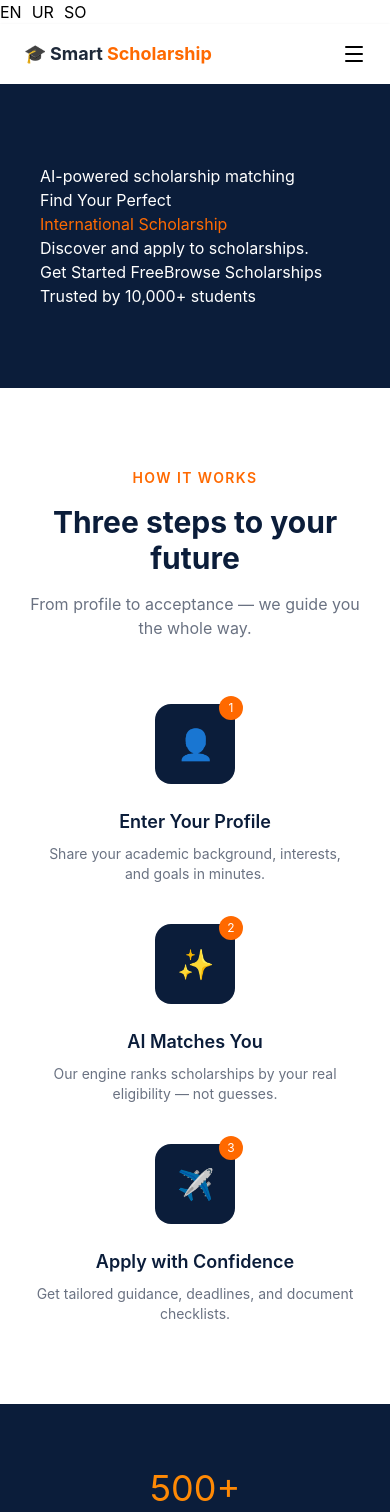
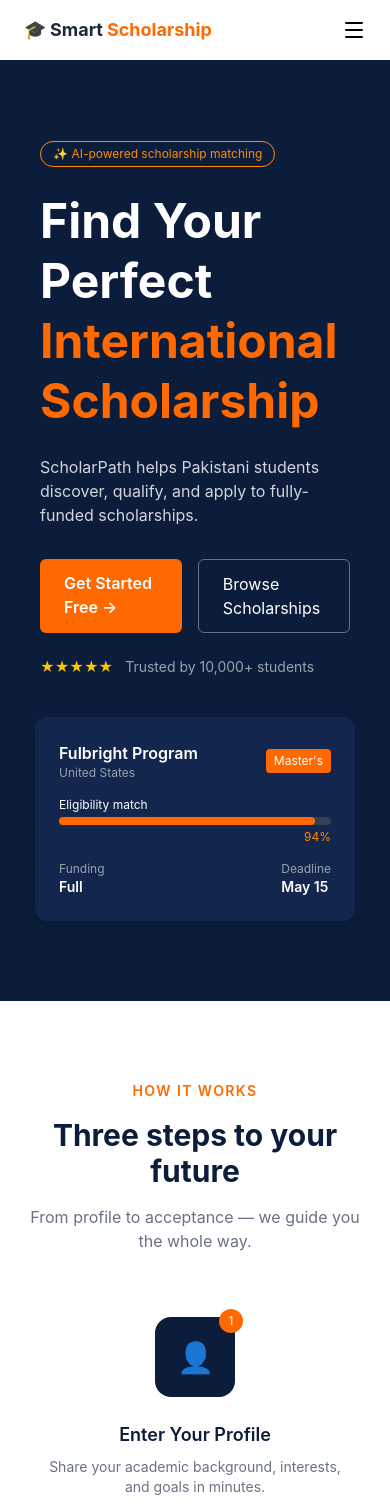
Before and after one commit to mmunir439/smart-scholarship-finder-frontend, a Next.js app: page / in a window 390 px wide. Shown: the top 1512 px of the page. Built offline with nearby package versions, Linux system fonts and the light colour scheme; no server answers.

Commit message:
language switcher is working perfectly now

```diff
--- a/public/locales/en/common.json
+++ /dev/null
@@ -1,7 +0,0 @@
-{
-  "nav.home": "Home",
-  "nav.about": "About",
-  "nav.contact": "Contact",
-  "hero.title": "Welcome to our website",
-  "login": "Login"
-}
--- a/public/locales/so/common.json
+++ /dev/null
@@ -1,7 +0,0 @@
-{
-  "nav.home": "Bogga Hore",
-  "nav.about": "Ku Saabsan",
-  "nav.contact": "La Xiriir",
-  "hero.title": "Ku soo dhawoow website-keena",
-  "login": "Gal"
-}
--- a/public/locales/ur/common.json
+++ /dev/null
@@ -1,7 +0,0 @@
-{
-  "nav.home": "ہوم",
-  "nav.about": "کے بارے میں",
-  "nav.contact": "رابطہ کریں",
-  "hero.title": "ہماری ویب سائٹ میں خوش آمدید",
-  "login": "لاگ ان"
-}
--- a/src/app/about/page.jsx
+++ b/src/app/about/page.jsx
@@ -18,7 +18,7 @@ export default function AboutPage() {
     const team = [
         {
             name: "Muhammad Munir",
-            image: "/munir.jpeg",
+            image: "/munir.png",
         },
         {
             name: "Diini Isaq Farah",
--- a/src/app/layout.js
+++ b/src/app/layout.js
@@ -1,15 +1,11 @@
 "use client";
 import "./globals.css";
 import "../i18n";
-import LanguageSwitcher from "../components/LanguageSwitcher";
 export default function RootLayout({ children }) {
   return (
     <html>
       <title>Smart Scholarhip Guidance System</title>
-      <body>
-        <LanguageSwitcher />
-        {children}
-      </body>
+      <body>{children}</body>
     </html>
   );
 }
--- a/src/components/Hero.jsx
+++ b/src/components/Hero.jsx
@@ -7,24 +7,109 @@ export default function Hero() {
     const { t } = useTranslation();
 
     return (
-        <section className="bg-[#0b1d3a] text-white px-10 py-20">
+        <section className="bg-[#0b1d3a] text-white px-10 py-20 flex flex-col md:flex-row items-center justify-between">
 
-            <p>{t("hero.badge")}</p>
+            {/* LEFT SIDE */}
+            <div className="max-w-xl">
 
-            <h1>
-                {t("hero.title")}
-                <span className="text-orange-500 block">
-                    {t("hero.highlight")}
-                </span>
-            </h1>
+                {/* Badge */}
+                <div className="inline-block border border-orange-400 text-orange-400 text-xs px-3 py-1 rounded-full mb-6">
+                    ✨ {t("hero.badge")}
+                </div>
 
-            <p>{t("hero.desc")}</p>
+                {/* Heading */}
+                <h1 className="text-5xl font-bold leading-tight mb-6">
+                    {t("hero.title")}{" "}
+                    <span className="text-orange-500 block">
+                        {t("hero.highlight")}
+                    </span>
+                </h1>
 
-            <Link href="/register">{t("hero.start")}</Link>
-            <Link href="/scholarships">{t("hero.browse")}</Link>
+                {/* Description */}
+                <p className="text-gray-300 mb-8">
+                    {t("hero.desc")}
+                </p>
 
-            <p>{t("hero.trust")}</p>
+                {/* Buttons */}
+                <div className="flex gap-4 mb-6">
+                    <Link
+                        href="/register"
+                        className="bg-orange-500 hover:bg-orange-600 px-6 py-3 rounded-md font-semibold"
+                    >
+                        {t("hero.start")} →
+                    </Link>
 
+                    <Link
+                        href="/scholarships"
+                        className="border border-gray-500 px-6 py-3 rounded-md hover:border-white"
+                    >
+                        {t("hero.browse")}
+                    </Link>
+                </div>
+
+                {/* Rating */}
+                <div className="flex items-center gap-3 text-sm text-gray-400">
+                    <span className="text-yellow-400">★★★★★</span>
+                    <span>{t("hero.trust")}</span>
+                </div>
+            </div>
+
+            {/* RIGHT SIDE CARD */}
+            <div className="mt-10 md:mt-0 bg-[#13264d] p-6 rounded-xl shadow-lg w-[320px]">
+
+                {/* Title */}
+                <div className="flex justify-between items-center mb-4">
+                    <div>
+                        <h3 className="font-semibold">
+                            {t("hero.card_title")}
+                        </h3>
+                        <p className="text-xs text-gray-400">
+                            {t("hero.card_country")}
+                        </p>
+                    </div>
+
+                    <span className="text-xs bg-orange-500 px-2 py-1 rounded">
+                        {t("hero.card_degree")}
+                    </span>
+                </div>
+
+                {/* Progress */}
+                <div className="mb-4">
+                    <p className="text-xs mb-1">
+                        {t("hero.card_match")}
+                    </p>
+
+                    <div className="w-full bg-gray-700 h-2 rounded">
+                        <div className="bg-orange-500 h-2 rounded w-[94%]"></div>
+                    </div>
+
+                    <p className="text-right text-xs mt-1 text-orange-400">
+                        94%
+                    </p>
+                </div>
+
+                {/* Info */}
+                <div className="flex justify-between text-sm">
+                    <div>
+                        <p className="text-gray-400 text-xs">
+                            {t("hero.card_funding")}
+                        </p>
+                        <p className="font-semibold">
+                            {t("hero.card_funding_value")}
+                        </p>
+                    </div>
+
+                    <div>
+                        <p className="text-gray-400 text-xs">
+                            {t("hero.card_deadline")}
+                        </p>
+                        <p className="font-semibold">
+                            {t("hero.card_deadline_value")}
+                        </p>
+                    </div>
+                </div>
+
+            </div>
         </section>
     );
 }
--- a/src/components/LanguageSwitcher.js
+++ b/src/components/LanguageSwitcher.js
@@ -4,10 +4,14 @@ import i18n from "i18next";
 
 export default function LanguageSwitcher() {
   return (
-    <div style={{ display: "flex", gap: "10px" }}>
-      <button onClick={() => i18n.changeLanguage("en")}>EN</button>
-      <button onClick={() => i18n.changeLanguage("ur")}>UR</button>
-      <button onClick={() => i18n.changeLanguage("so")}>SO</button>
-    </div>
+    <select
+      onChange={(e) => i18n.changeLanguage(e.target.value)}
+      defaultValue={i18n.language}
+      className="border rounded px-2 py-1 text-sm cursor-pointer"
+    >
+      <option value="en">EN</option>
+      <option value="ur">UR</option>
+      <option value="so">SO</option>
+    </select>
   );
 }
--- a/src/locales/en.json
+++ b/src/locales/en.json
@@ -185,9 +185,11 @@
     "title": "Top scholarships this season",
     "view_all": "View all scholarships",
     "view": "View details",
+    "deadline": "Deadline",
+
     "cta_title": "Start your scholarship journey today",
-    "cta_desc": "Join thousands of students.",
-    "cta_btn": "Register Now"
+    "cta_desc": "Join thousands of students discovering opportunities worldwide.",
+    "cta_btn": "Get Started Free"
   },
   "works": {
     "label": "HOW IT WORKS",
@@ -207,10 +209,19 @@
     "badge": "AI-powered scholarship matching",
     "title": "Find Your Perfect",
     "highlight": "International Scholarship",
-    "desc": "Discover and apply to scholarships.",
+    "desc": "ScholarPath helps Pakistani students discover, qualify, and apply to fully-funded scholarships.",
     "start": "Get Started Free",
     "browse": "Browse Scholarships",
-    "trust": "Trusted by 10,000+ students"
+    "trust": "Trusted by 10,000+ students",
+
+    "card_title": "Fulbright Program",
+    "card_country": "United States",
+    "card_degree": "Master's",
+    "card_match": "Eligibility match",
+    "card_funding": "Funding",
+    "card_funding_value": "Full",
+    "card_deadline": "Deadline",
+    "card_deadline_value": "May 15"
   },
 
   "footer": {
--- a/src/locales/so.json
+++ b/src/locales/so.json
@@ -181,12 +181,14 @@
 
   "sections": {
     "featured": "FURSADO MUHIIM AH",
-    "title": "Deeqaha ugu fiican",
+    "title": "Deeqaha ugu fiican xilligan",
     "view_all": "Eeg dhammaan",
     "view": "Faahfaahin",
-    "cta_title": "Bilow safarkaaga",
+    "deadline": "Waqtiga kama dambaysta ah",
+
+    "cta_title": "Bilow safarkaaga maanta",
     "cta_desc": "Ku biir kumanaan arday",
-    "cta_btn": "Isdiiwaangeli"
+    "cta_btn": "Bilow bilaash"
   },
   "works": {
     "label": "SIDEE AY U SHAQEYSO",
@@ -206,10 +208,19 @@
     "badge": "AI deeqo raadinta",
     "title": "Hel deeqdaada",
     "highlight": "Caalamiga ah",
-    "desc": "Raadi deeqo waxbarasho",
+    "desc": "Raadi oo codso deeqaha waxbarasho.",
     "start": "Bilow bilaash",
     "browse": "Eeg deeqaha",
-    "trust": "10,000+ arday"
+    "trust": "10,000+ arday",
+
+    "card_title": "Barnaamijka Fulbright",
+    "card_country": "USA",
+    "card_degree": "Master",
+    "card_match": "U-qalmid",
+    "card_funding": "Maalgelin",
+    "card_funding_value": "Buuxa",
+    "card_deadline": "Waqti",
+    "card_deadline_value": "15 May"
   },
 
   "footer": {
--- a/src/locales/ur.json
+++ b/src/locales/ur.json
@@ -193,21 +193,32 @@
 
   "sections": {
     "featured": "نمایاں مواقع",
-    "title": "بہترین اسکالرشپس",
+    "title": "اس سیزن کی بہترین اسکالرشپس",
     "view_all": "تمام دیکھیں",
     "view": "تفصیل دیکھیں",
-    "cta_title": "اپنا سفر شروع کریں",
-    "cta_desc": "ہزاروں طلباء شامل ہیں",
-    "cta_btn": "رجسٹر کریں"
+    "deadline": "آخری تاریخ",
+
+    "cta_title": "آج ہی اپنا سفر شروع کریں",
+    "cta_desc": "ہزاروں طلباء کے ساتھ شامل ہوں",
+    "cta_btn": "مفت شروع کریں"
   },
   "hero": {
     "badge": "AI اسکالرشپ سسٹم",
     "title": "اپنی بہترین",
     "highlight": "بین الاقوامی اسکالرشپ تلاش کریں",
-    "desc": "اسکالرشپس تلاش کریں",
+    "desc": "اسکالرشپس تلاش کریں اور اپلائی کریں۔",
     "start": "مفت شروع کریں",
     "browse": "اسکالرشپس دیکھیں",
-    "trust": "10,000+ طلباء کا اعتماد"
+    "trust": "10,000+ طلباء کا اعتماد",
+
+    "card_title": "فلبرائٹ پروگرام",
+    "card_country": "امریکہ",
+    "card_degree": "ماسٹرز",
+    "card_match": "اہلیت",
+    "card_funding": "فنڈنگ",
+    "card_funding_value": "مکمل",
+    "card_deadline": "آخری تاریخ",
+    "card_deadline_value": "15 مئی"
   },
 
   "footer": {
```
Also changed, not shown: src/components/Navbar.jsx (+20 -4 lines), src/components/Sections.jsx (+73 -17 lines), public/diini.png (added), public/munir.png (added). Lines whose indentation alone changed are shown as unchanged.
